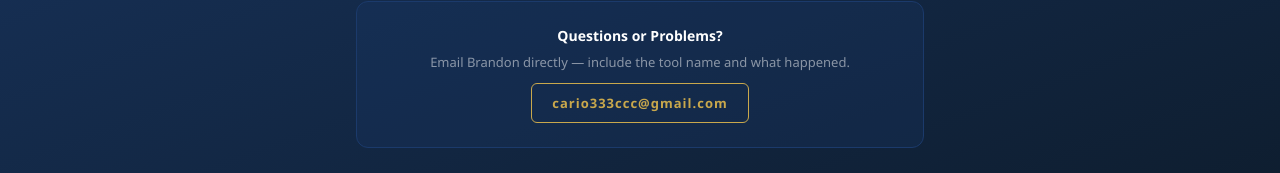
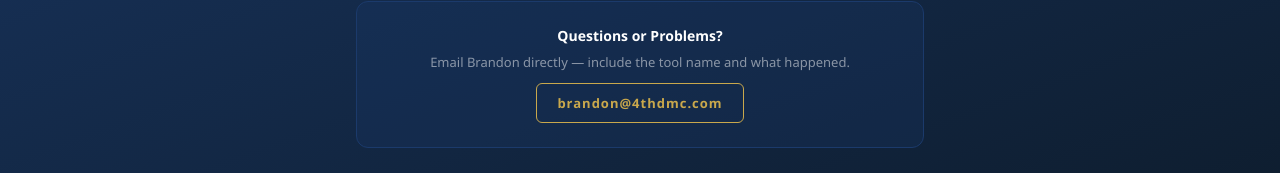
Before and after one commit to 4thdmcEvolve/teacher-toolkit-hub, a React (Vite) app: page / in a window 1280 px wide. Shown: the part 1733-1906 px from the top of the page. Built offline with nearby package versions, Linux system fonts and the light colour scheme.

Commit message:
Update App.jsx

```diff
--- a/src/App.jsx
+++ b/src/App.jsx
@@ -442,7 +442,7 @@ export default function App() {
             Email Brandon directly — include the tool name and what happened.
           </p>
           <a
-            href="mailto:cario333ccc@gmail.com"
+            href="mailto:brandon@4thdmc.com"
             style={{
               display: "inline-block",
               padding: "10px 20px",
@@ -456,7 +456,7 @@ export default function App() {
               letterSpacing: 1,
             }}
           >
-            cario333ccc@gmail.com
+            brandon@4thdmc.com
           </a>
         </div>
       </div>
```
